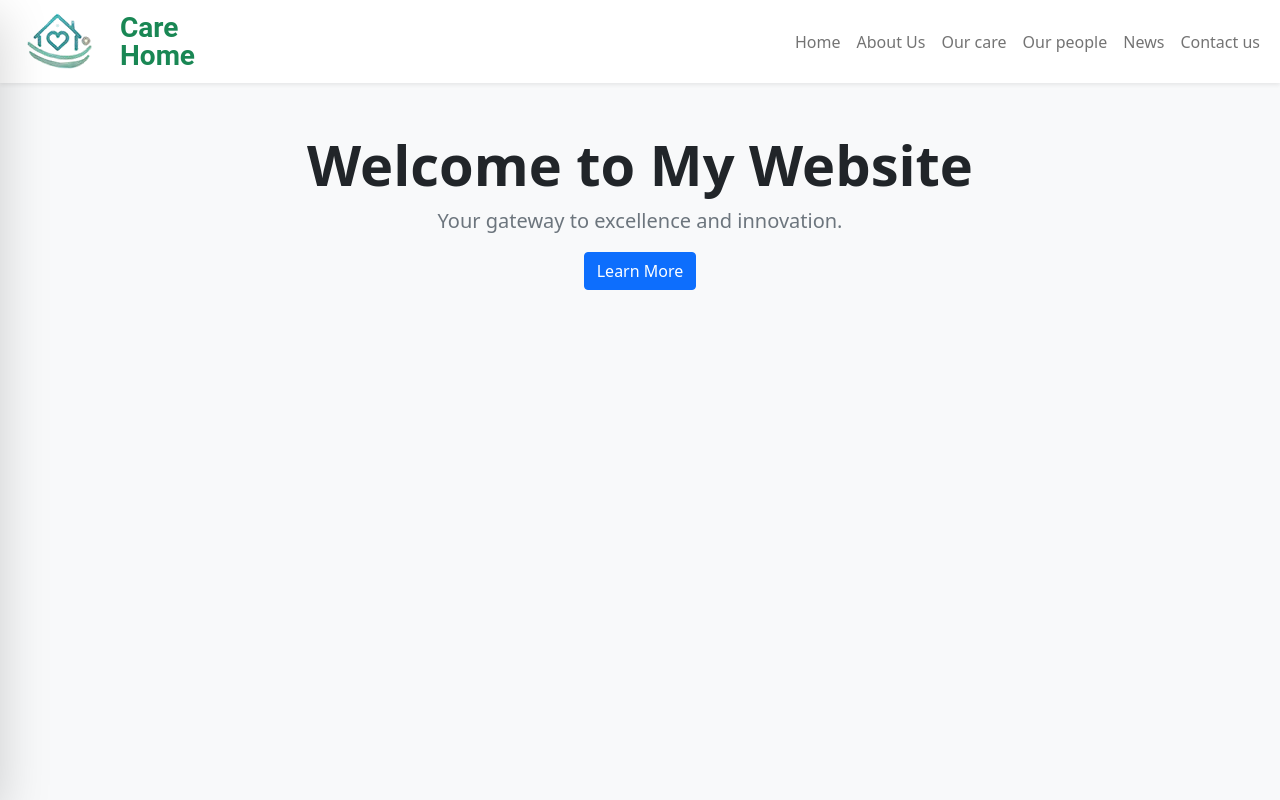
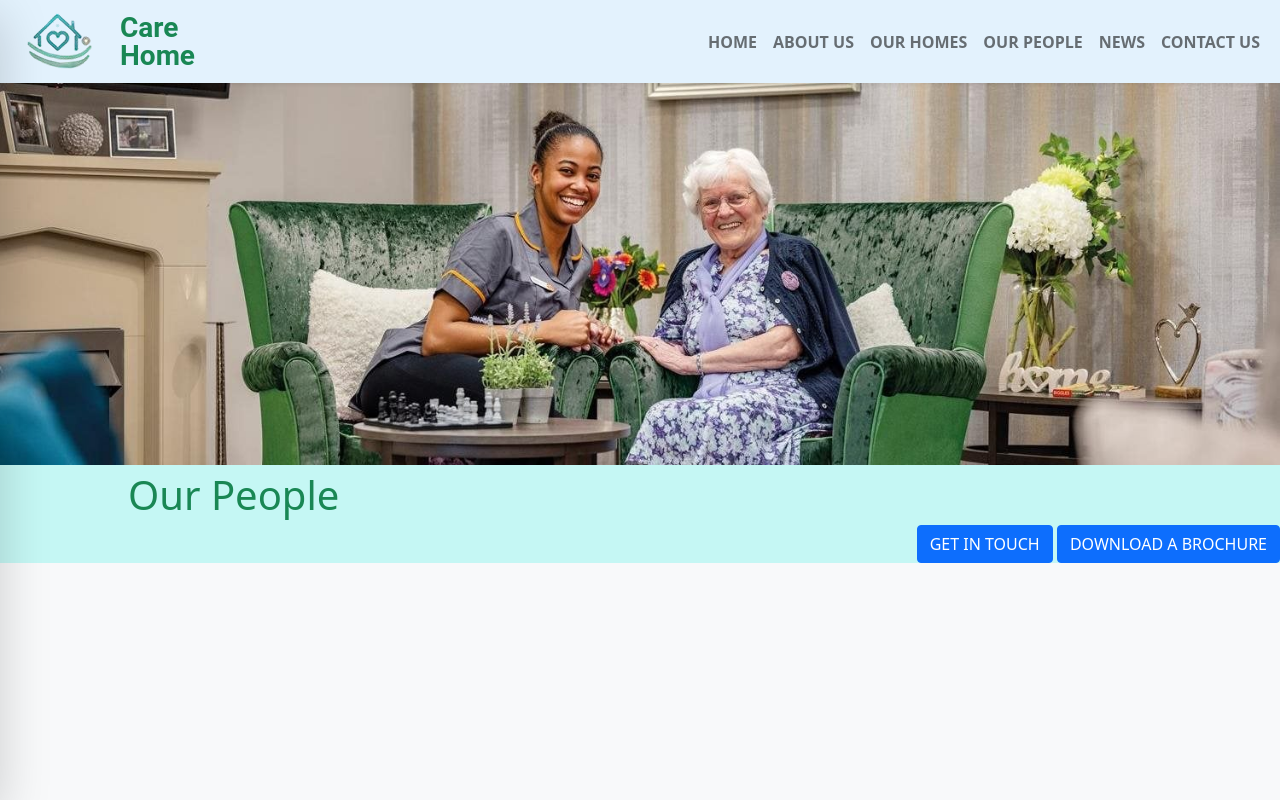
Before and after one commit to amilashanaka/carehome, a PHP site: page / in a window 1280 px wide. Run offline with PHP 8.4, Linux system fonts and the light colour scheme.

Commit message:
adding image and horizontal bar

```diff
--- a/assets/css/custom.css
+++ b/assets/css/custom.css
@@ -24,3 +24,15 @@
     height : auto ;
     vertical-align: middle;
   }
+  .h-box{
+    background-color: #c5f7f4;
+    text-align: left;
+    padding-left: 10%;
+  }
+  .ppl {
+    padding-top: 2%;
+    padding-bottom: 2%;
+  }
+  .btn-ppl-line{
+    margin-top: -150px;
+  }
--- a/index.php
+++ b/index.php
@@ -13,9 +13,9 @@
 
   <link href="assets/css/custom.css" rel="stylesheet"  crossorigin="anonymous">
 </head>
-<body class="bg-light">
+<body class="bg-light ">
   <!-- Main Navigation -->
-  <nav class="navbar navbar-expand-lg navbar-light bg-white shadow-sm">
+  <nav class="navbar navbar-expand-lg navbar-light shadow-sm fw-bold text-success" style="background-color: #e3f2fd" >
     <div class="container-fluid">
       <button id="menu-toggle" class="btn btn-outline-primary d-lg-none">
         <i class="fas fa-bars"></i>
@@ -29,16 +29,30 @@
       </a>
 
 
-      <div class="collapse navbar-collapse desktop-nav">
-        <ul class="navbar-nav ms-auto">
-          <li class="nav-item"><a class="nav-link" href="#">Home</a></li>
-          <li class="nav-item"><a class="nav-link" href="#">About Us</a></li>
-          <li class="nav-item"><a class="nav-link" href="#">Our care</a></li>
-          <li class="nav-item"><a class="nav-link" href="#">Our people</a></li>
-          <li class="nav-item"><a class="nav-link" href="#">News</a></li>
-          <li class="nav-item"><a class="nav-link" href="#">Contact us</a></li>
-        </ul>
-      </div>
+
+
+      <div class="collapse navbar-collapse" id="navbarNav">
+      <ul class="navbar-nav ms-auto">
+        <li class="nav-item">
+          <a class="nav-link " href="#">HOME</a>
+        </li>
+        <li class="nav-item">
+          <a class="nav-link" href="#">ABOUT US</a>
+        </li>
+        <li class="nav-item">
+          <a class="nav-link" href="#">OUR HOMES</a>
+        </li>
+        <li class="nav-item">
+          <a class="nav-link" href="#">OUR PEOPLE</a>
+        </li>
+        <li class="nav-item">
+          <a class="nav-link" href="#">NEWS</a>
+        </li>
+        <li class="nav-item">
+          <a class="nav-link" href="#">CONTACT US</a>
+        </li>
+      </ul>
+    </div>
     </div>
   </nav>
 
@@ -62,11 +76,15 @@
   <div id="overlay" class="position-fixed top-0 start-0 w-100 h-100 bg-dark bg-opacity-50"></div>
 
   <!-- Main Content -->
-  <main class="container text-center py-5">
-    <h1 class="display-4 fw-bold">Welcome to My Website</h1>
-    <p class="lead text-muted">Your gateway to excellence and innovation.</p>
-    <a href="#" class="btn btn-primary">Learn More</a>
-  </main>
+  <img src= "assets/images/backImg.jpg" class="w-100">
+  <div class="w-100 h-box">
+    <div class="fs-1 text-success">Our People</div>
+    <div class="text-end ">
+      <button type="button" class="btn btn-primary  " >GET IN  TOUCH </button>
+      <button type="button" class="btn btn-primary">DOWNLOAD A BROCHURE</button>
+    </div>
+  </div>
+
 
   <script src="assets/js/custom.js"   crossorigin="anonymous"></script>
  <script src="assets/js/bootstrap.bundle.min.js"   crossorigin="anonymous"></script>
```
Also changed, not shown: assets/images/backImg.jpg (added).
